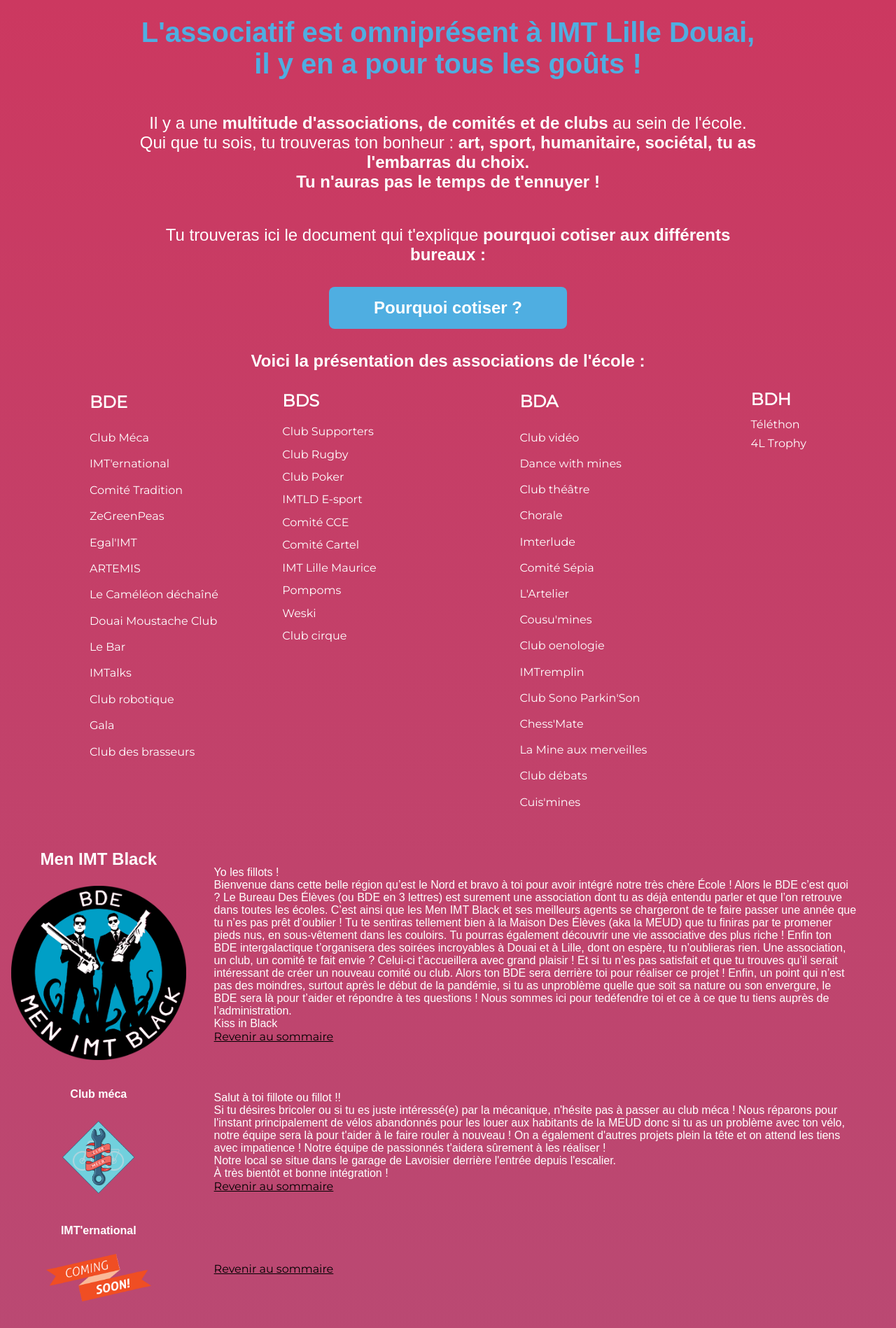
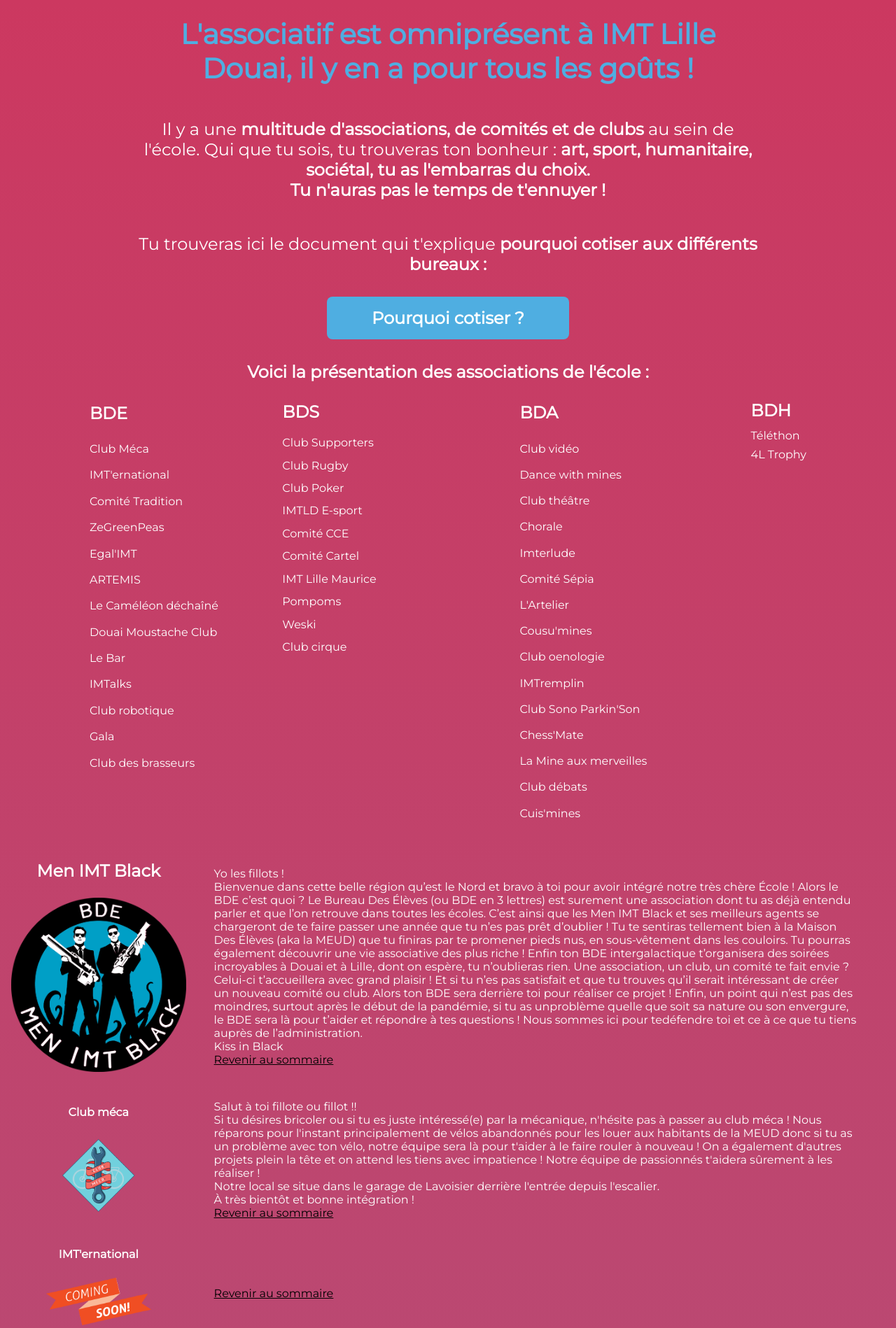
Before and after one commit to AlexisAoun/capa2021, a PHP site: page /html/associations.html in a window 1280 px wide. Shown: the part 112-2010 px from the top of the page at 70% size. Run offline with PHP 8.4, Linux system fonts and the light colour scheme.

Commit message:
changed font assoc

```diff
--- a/css/associations.css
+++ b/css/associations.css
@@ -35,7 +35,7 @@
 }
 
 .content-title {
-  font-family: Arial;
+  font-family: montserrat;
   font-size: 5vh;
   color: var(--secondaryColor);
   text-align: center;
@@ -45,7 +45,7 @@
 }
 
 .content-text {
-  font-family: Arial;
+  font-family: montserrat;
   font-size: 3vh;
   color: white;
   text-align: center;
@@ -53,7 +53,7 @@
   margin-bottom: 3vh;
 }
 .content-text b {
-  font-family: Arial;
+  font-family: montserrat;
   font-size: 3vh;
   color: white;
   font-weight: 900;
@@ -66,7 +66,7 @@
   padding-right: 8vh;
   text-align: center;
   background-color: var(--secondaryColor);
-  font-family: Arial;
+  font-family: montserrat;
   font-size: 3vh;
   font-weight: bold;
   color: white;
@@ -121,7 +121,7 @@ ul {
 }
 
 .listClub h1{
-  font-family: Arial;
+  font-family: montserrat;
   font-size: 2vh;
   color: white;
   text-align: center;
@@ -130,7 +130,7 @@ ul {
 }
 
 .listClub p{
-  font-family: Arial;
+  font-family: montserrat;
   font-size: 2vh;
   color: white;
   text-align: left;
@@ -147,7 +147,7 @@ ul {
 }
 
 .listAsso h1{
-  font-family: Arial;
+  font-family: montserrat;
   font-size: 3vh;
   color: white;
   text-align: center;
@@ -156,7 +156,7 @@ ul {
 }
 
 .listAsso p{
-  font-family: Arial;
+  font-family: montserrat;
   font-size: 2vh;
   color: white;
   text-align: left;
```
